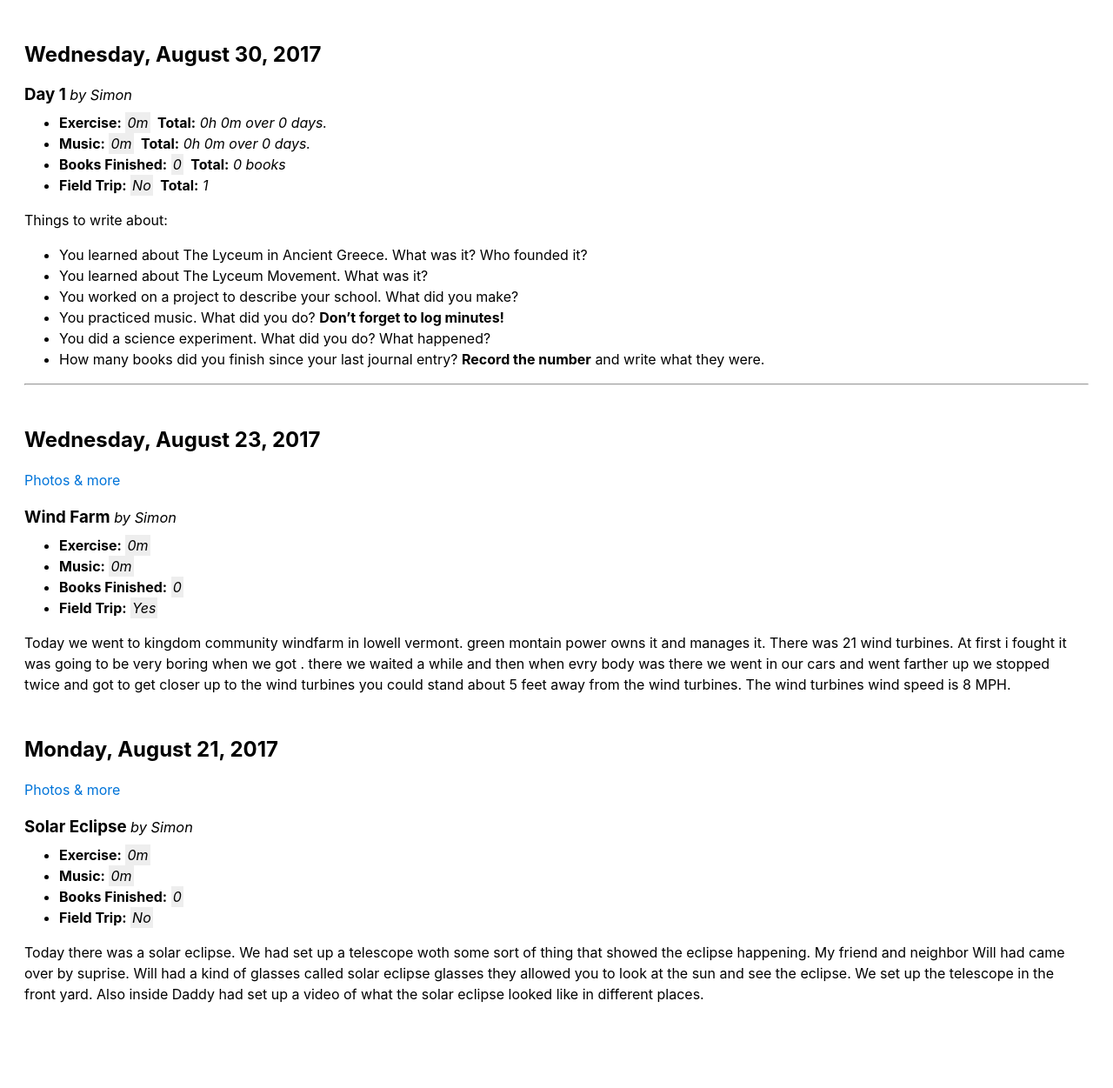
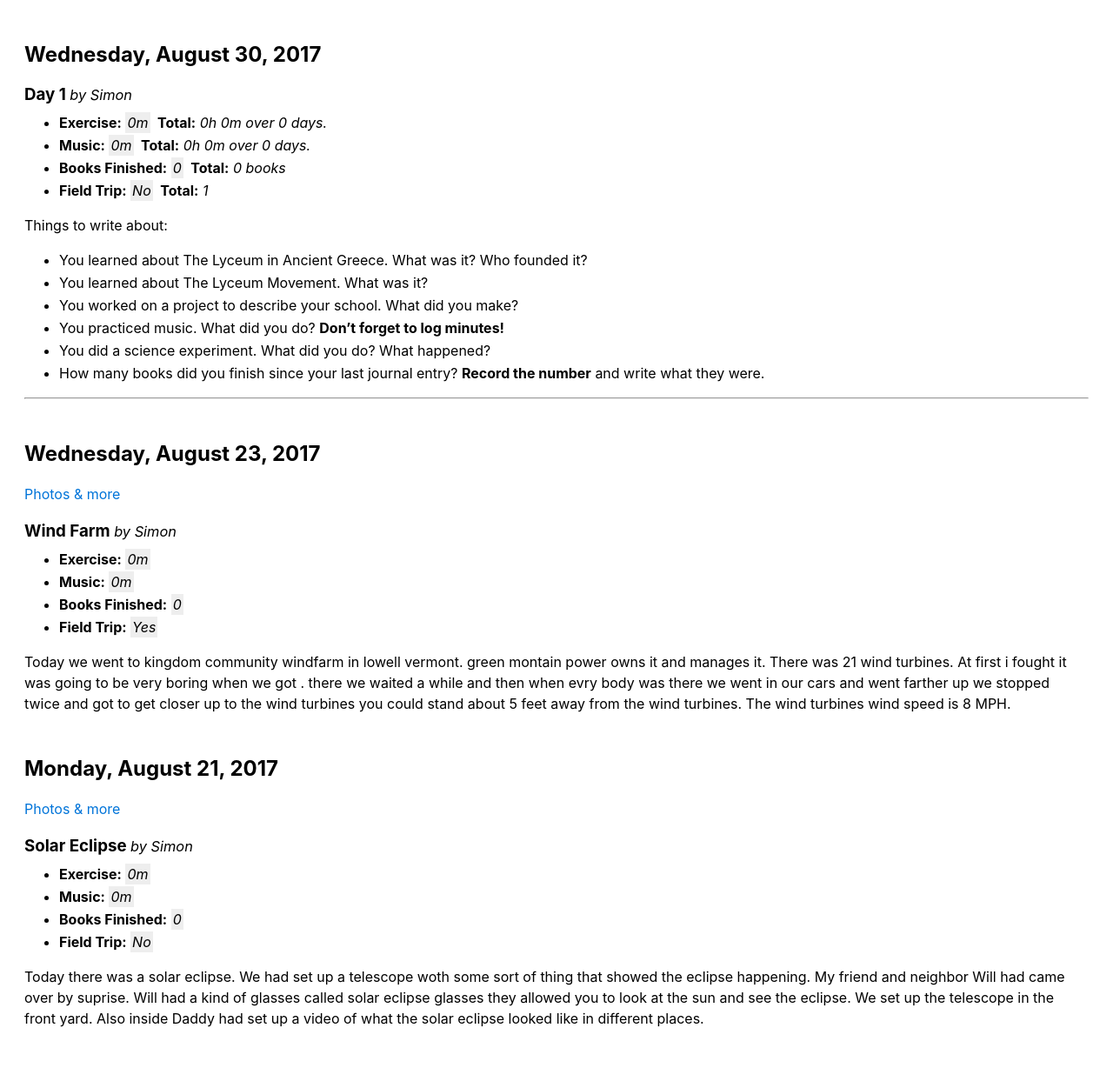
Before and after one commit to newlyceum/journal, a Jekyll site: the page built from simon/index.md, in a window 1280 px wide. Shown: the whole page at 87% size. Built offline with Jekyll 4.4.1, drawn with Linux system fonts in a browser that asks for light colours; before the commit the page ends 1223 px from its top, so only the background shows below that.

Commit message:
CSS tweak

```diff
--- a/ui/css/styles.css
+++ b/ui/css/styles.css
@@ -98,6 +98,9 @@ blockquote {
     padding-left: 20px;
     padding-bottom: 2px;
 }
+ul li {
+    margin-bottom: .125em;
+}
 
 i.today {
     background: #eee;
```
